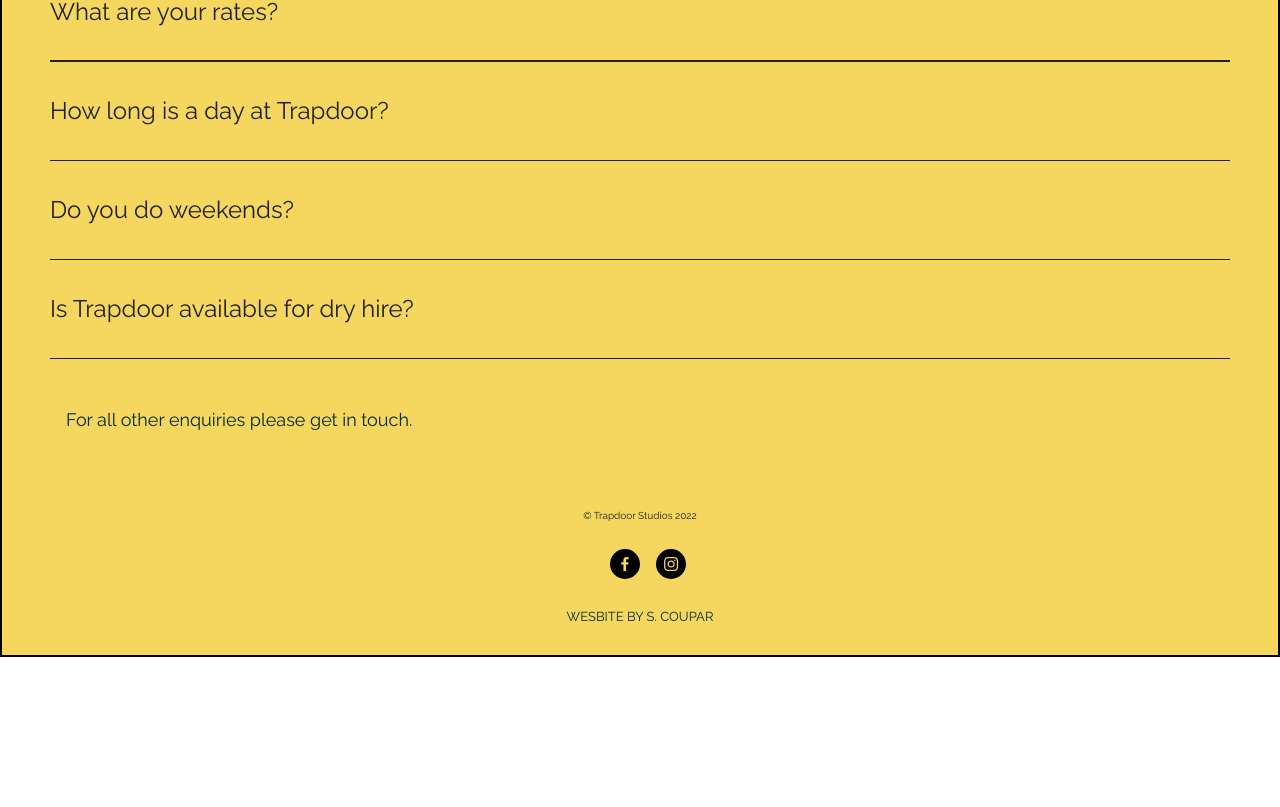
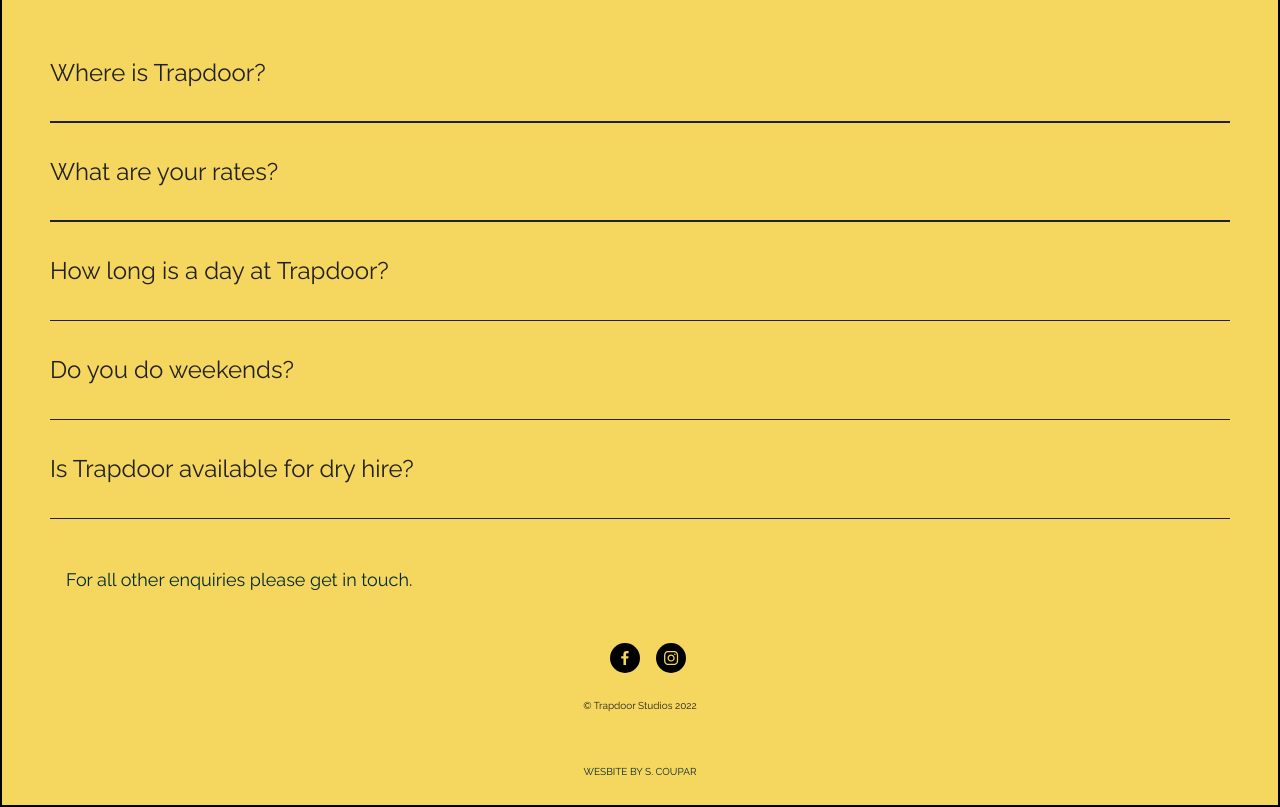
Before and after one commit to scoupar/trapdoor-studios, a Next.js app: page / in a window 1280 px wide. Shown: the part 9603-10410 px from the top of the page. Before the commit the page ends 10260 px from the top, so only its background shows below. Built offline with nearby package versions, Linux system fonts and the light colour scheme.

Commit message:
fix landing size

```diff
--- a/components/Footer.js
+++ b/components/Footer.js
@@ -5,7 +5,6 @@
   return (
     <>
       <div className="footer">
-        <p className="footer-text">© Trapdoor Studios 2022</p>
         <div className="social-menu">
           <SocialIcon
             network="facebook"
@@ -24,6 +23,7 @@
             style={{ height: 30, width: 30 }}
           />
         </div>
+        <p className="footer-text">© Trapdoor Studios 2022</p>
         <Link href="http://www.github.com/scoupar">
           <p className="credit">Wesbite by S. Coupar</p>
         </Link>
--- a/styles/globals.css
+++ b/styles/globals.css
@@ -220,7 +220,7 @@
 
 .landing-image-container {
   width: 100vw;
-  height: 100vh;
+  height: 120vh;
   position: relative;
   clip-path: polygon(0 0, 100% 0, 100% calc(100% - 10vw), 0 100%);
   margin-bottom: -10vw;
@@ -1078,8 +1078,9 @@
 }
 
 .credit {
-  font-size: small;
+  font-size: x-small;
   text-transform: uppercase;
+  font-weight: 100;
 }
 
 .fade-in-section {
```
